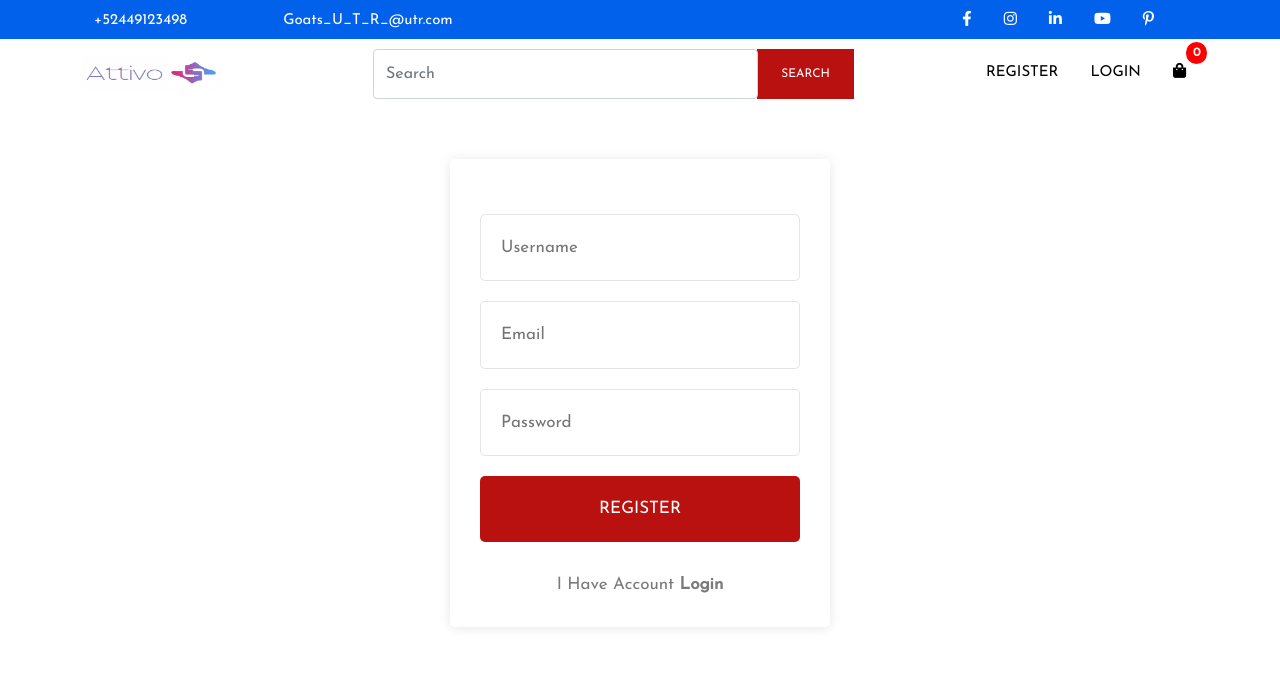
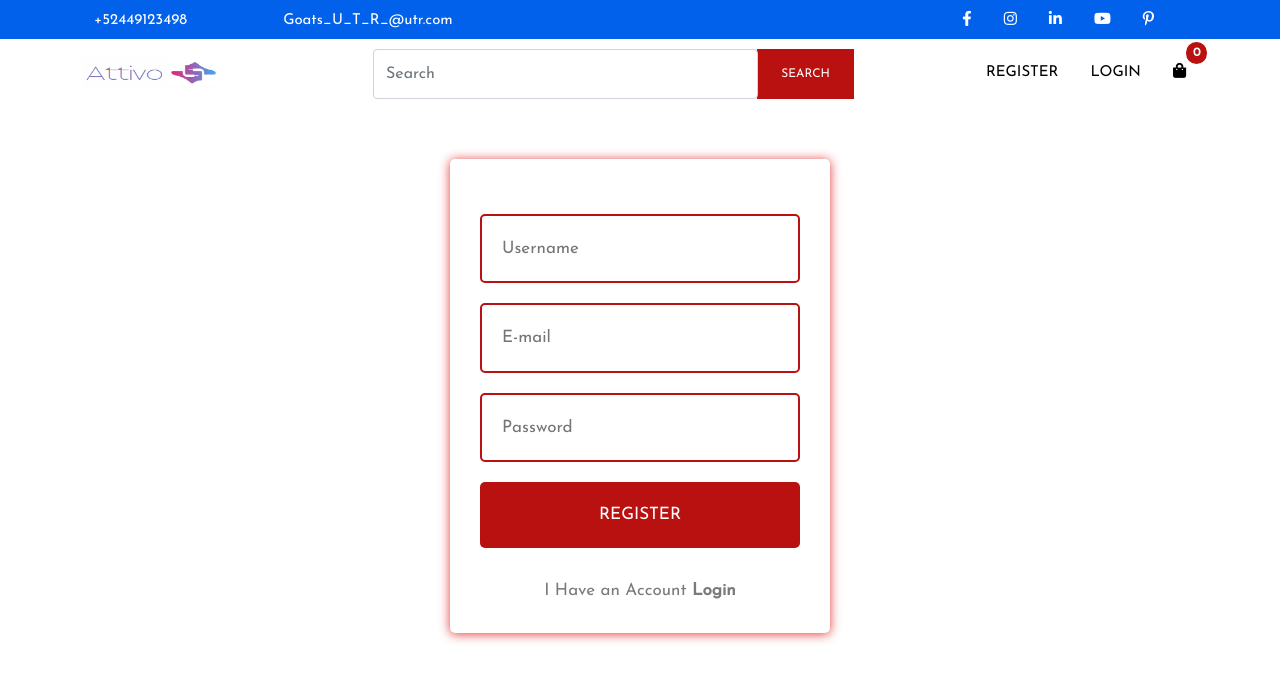
Before and after one commit to JoseAngelMacias99/FINAL_PROJECT_SCRUM, a React (Create React App) app: page /register in a window 1280 px wide. Shown: the top 680 px of the page. Built offline with nearby package versions, Linux system fonts and the light colour scheme.

Commit message:
register part changes
color, text

```diff
--- a/src/App.css
+++ b/src/App.css
@@ -82,7 +82,7 @@ textarea:focus {
   margin-right: 0rem;
 }
 .badge {
-  background-color: red;
+  background-color: #b9110f;
   position: absolute;
   top: -20px;
   border-radius: 100px;
@@ -364,14 +364,14 @@ textarea:focus {
   border-radius: 5px;
   position: relative;
   padding: 35px 30px 30px;
-  box-shadow: 0 1px 11px rgba(168, 168, 168, 0.27);
+  box-shadow: 0 1px 11px rgba(225, 23, 23, 0.864);
   text-align: center;
 }
 .Login input {
   width: 100%;
   padding: 20px 20px;
   margin-top: 20px;
-  border: 1px solid #e4e4e4;
+  border: 2px solid #b9110f;
   border-radius: 5px;
   color: #8a8a8a;
 }
--- a/src/screens/Register.js
+++ b/src/screens/Register.js
@@ -48,7 +48,7 @@ const Register = ({ location, history }) => {
           />
           <input
             type="email"
-            placeholder="Email"
+            placeholder="E-mail"
             value={email}
             onChange={(e) => setEmail(e.target.value)}
           />
@@ -62,7 +62,7 @@ const Register = ({ location, history }) => {
           <button type="submit">Register</button>
           <p>
             <Link to={redirect ? `/login?redirect=${redirect}` : "/login"}>
-              I Have Account <strong>Login</strong>
+              I Have an Account <strong>Login</strong>
             </Link>
           </p>
         </form>
```
